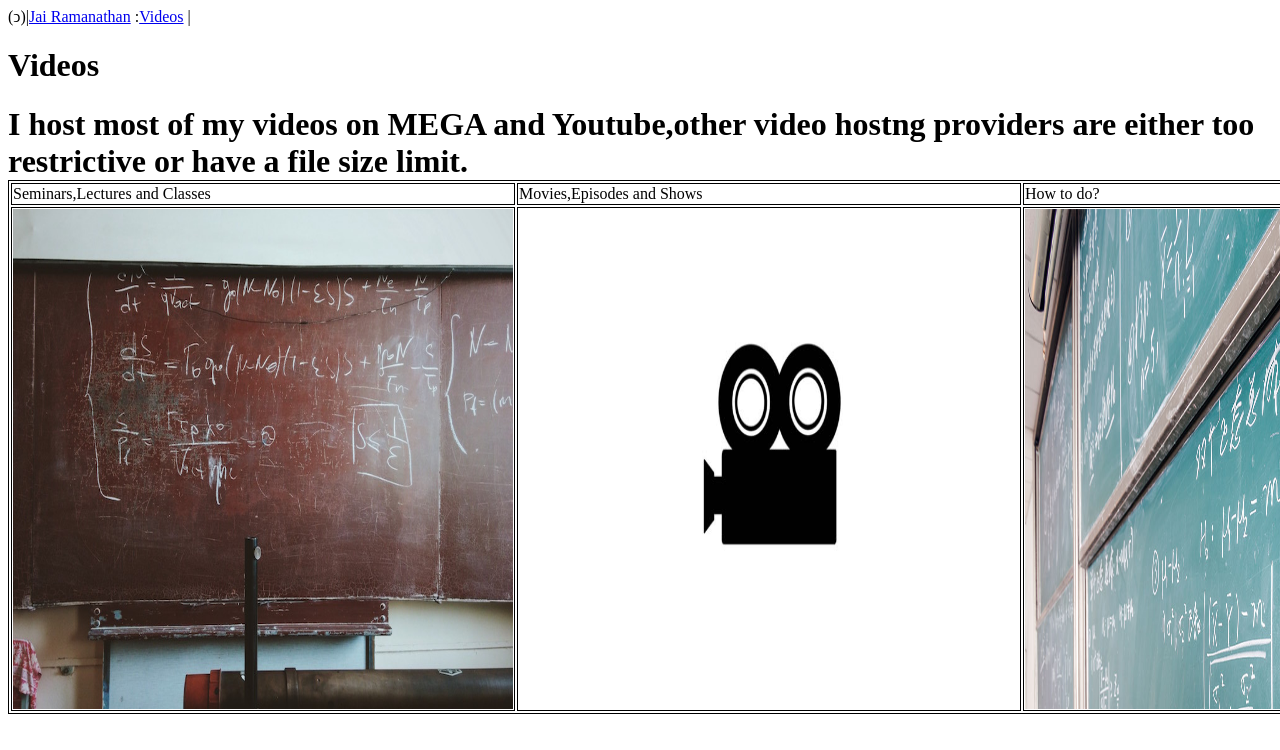
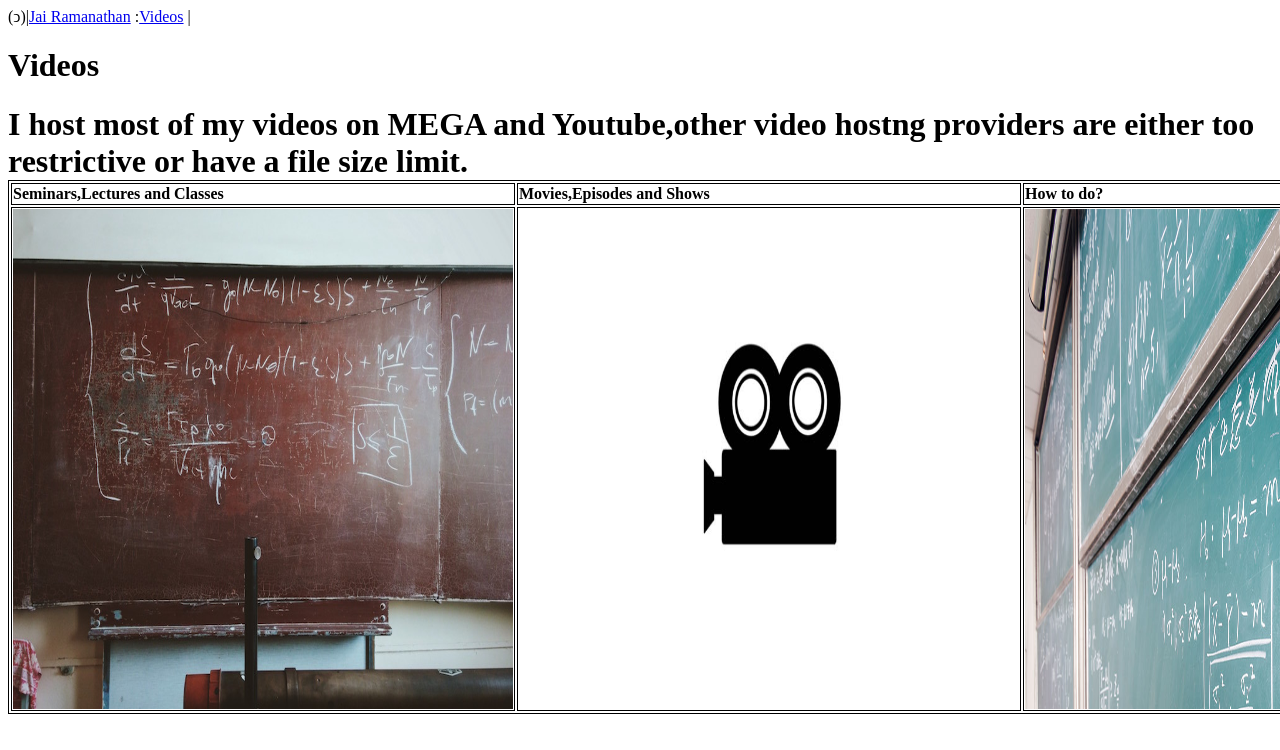
Before and after one commit to bluewworks/Videos, a plain HTML site: page index.html in a window 1280 px wide. Shown: the top 750 px of the page. Drawn offline with nearby package versions, Linux system fonts and the light colour scheme; some packages are replaced by stand-ins of ours; a script that the page names is missing.

Commit message:
Update index.html

```diff
--- a/index.html
+++ b/index.html
@@ -39,9 +39,9 @@ j=d.createElement(s),dl=l!='dataLayer'?'&l='+l:'';j.async=true;j.src=
 I host most of my videos on MEGA and Youtube,other video hostng providers are either too restrictive or have a file size limit.
 <table>
   <tr>
-    <td>Seminars,Lectures and Classes</td>
-    <td>Movies,Episodes and Shows</td>
-    <td>How to do?</td>
+    <td><b>Seminars,Lectures and Classes<b></td>
+    <td><b>Movies,Episodes and Shows<b></td>
+    <td><b>How to do?<b></td>
   </tr>
   <tr>
     <td><img src="https://raw.githubusercontent.com/bluewworks/Videos/master/images/Lectures.jpg" alt="Fun & Games" style="width:500px;height:500px";</td>
```
